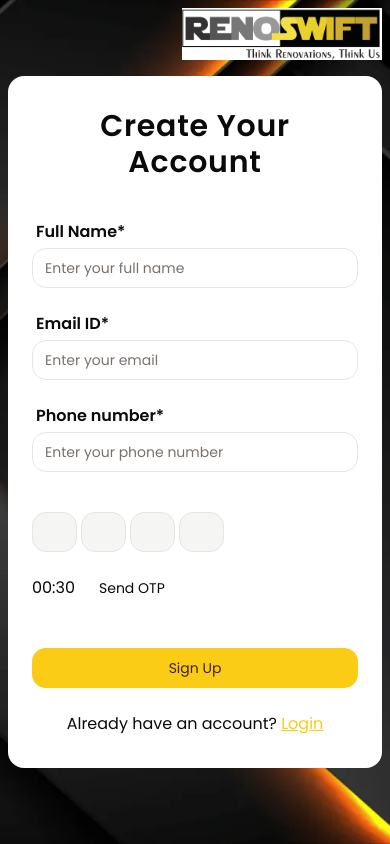
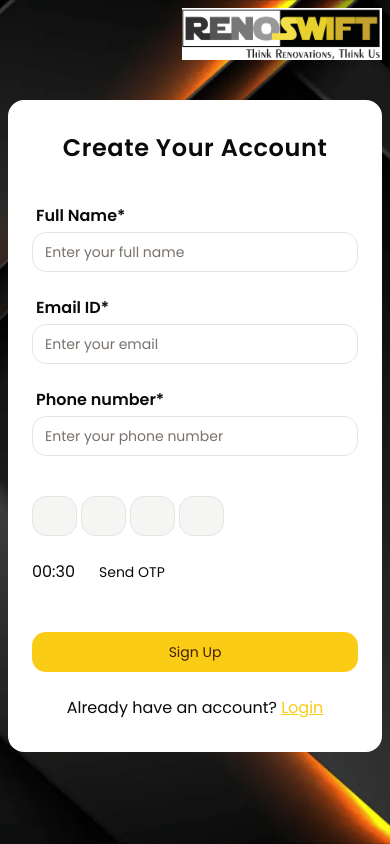
Before and after one commit to Niladitya-Sen/renoswift, a Next.js app: page /auth/signup in a window 390 px wide. Built offline with nearby package versions, Linux system fonts and the light colour scheme.

Commit message:
Update signup page layout and heading size

```diff
--- a/src/app/auth/signup/page.tsx
+++ b/src/app/auth/signup/page.tsx
@@ -31,10 +31,10 @@ export default function Signup() {
                 <AiOutlineLoading3Quarters className='animate-spin text-5xl text-primary' />
             </div>
             <form
-                className='bg-white px-6 py-8 rounded-lg max-w-md w-full flex flex-col gap-6 mx-auto'
+                className='bg-white px-6 py-8 rounded-lg max-w-md w-full flex flex-col gap-6 mx-auto mt-2'
                 onSubmit={handleSignup}
             >
-                <h1 className='heading-1 text-center mb-4'>Create Your Account</h1>
+                <h1 className='heading-1 text-2xl sm:text-3xl text-center mb-4'>Create Your Account</h1>
                 <label htmlFor="name">
                     <p className='ml-1 mb-1 font-semibold'>Full Name*</p>
                     <Input name="name" type='text' inputMode='text' placeholder='Enter your full name' required />
```
